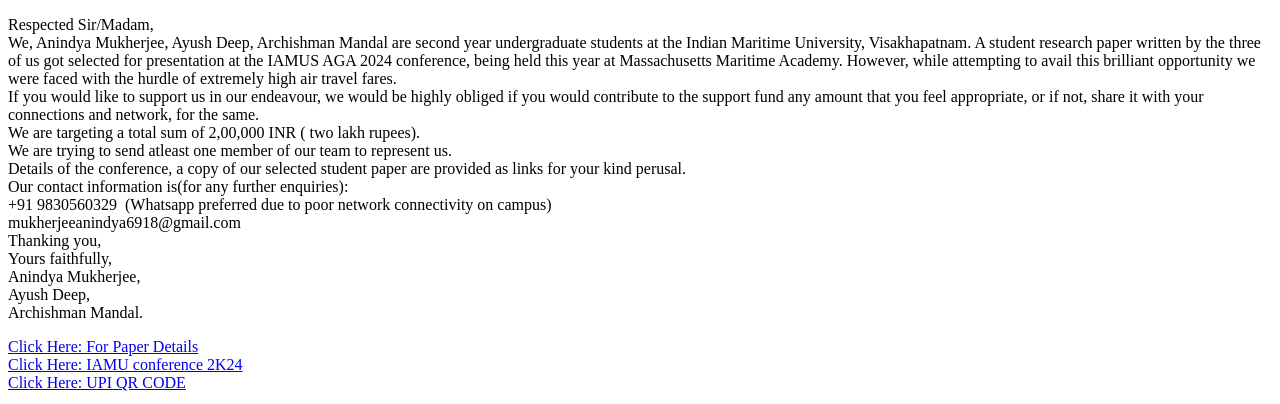
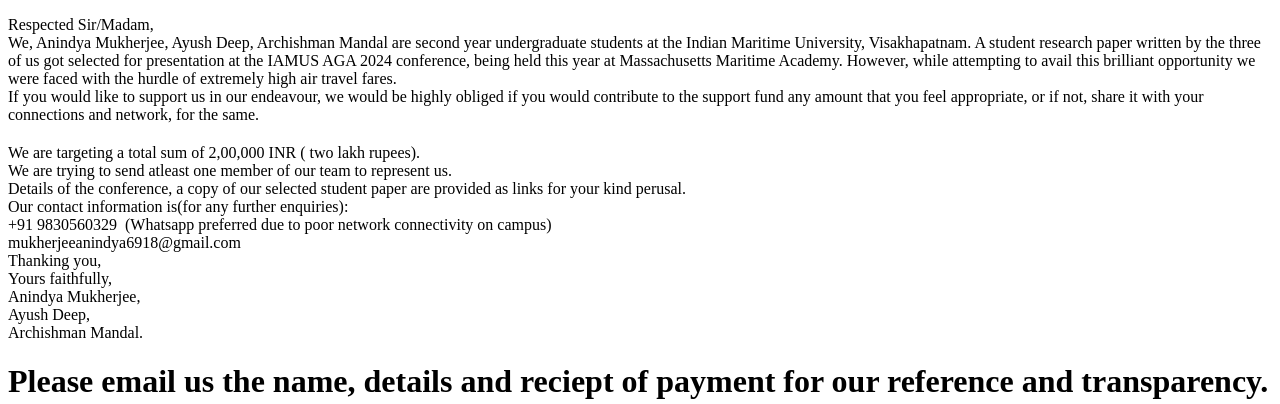
Before and after one commit to Ayush-Deep/Ayush-Deep.github.io, a plain HTML site: page index.html in a window 1280 px wide. Shown: the top 404 px of the page. Drawn offline with Linux system fonts and the light colour scheme.

Commit message:
Update index.html

```diff
--- a/index.html
+++ b/index.html
@@ -13,7 +13,7 @@
         <br/>
         If you would like to support us in our endeavour, we would be highly obliged if you would contribute to the support fund any amount that you feel appropriate, or if not, share it with your connections and network, for the same.
         <br/>
-        We are targeting a total sum of 2,00,000 INR ( two lakh rupees).<br/>
+        <h2></h2>We are targeting a total sum of 2,00,000 INR ( two lakh rupees).<br/></h2>
         We are trying to send atleast one  member of our team to represent us.<br/>
         Details of  the conference, a copy of our selected student paper are provided as links for your kind perusal.<br/>
         Our contact information is(for any further enquiries):<br/>
@@ -25,6 +25,7 @@
         Ayush Deep,<br/>
         Archishman Mandal.
     </p>
+    <h1>Please email us the name, details and reciept of payment for our reference and transparency.</h1>
     <a href="https://drive.google.com/drive/folders/1fdUpoY9vWvKVtOtvsvDP7k88fUW6BSfw?usp=sharing"> Click Here: For Paper Details</a>
     <br>
     <a href="https://aga24.maritime.edu/"> Click Here: IAMU conference 2K24</a>
```
